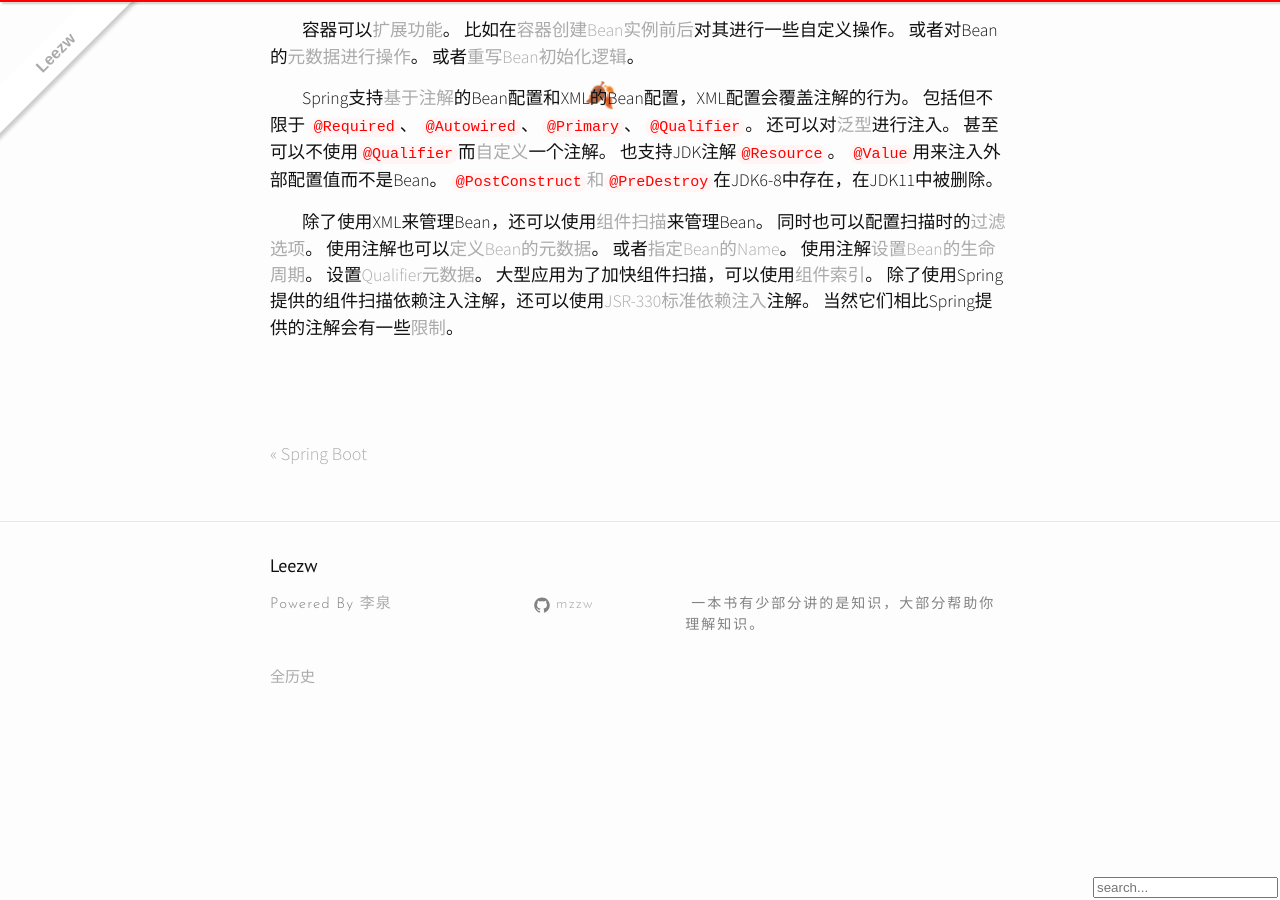
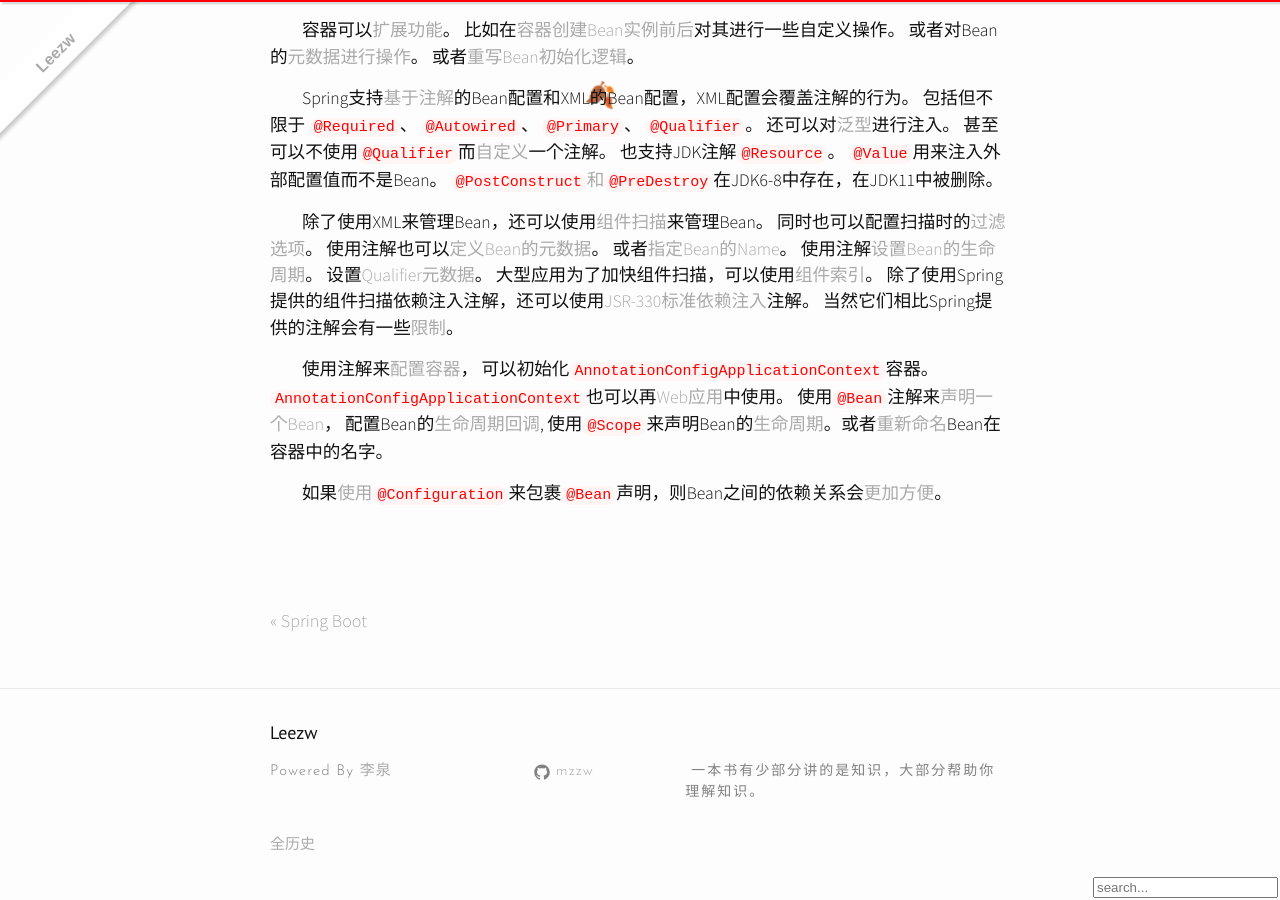
Before and after one commit to quantum-li/quantum-li.github.io, a Jekyll site: the page built from _article/2020-10-20-spring-framework.md, in a window 1280 px wide and 900 px high, scrolled down 1594 px. Built offline with Jekyll 4.4.1, drawn with Linux system fonts in a browser that asks for light colours; nearby versions of some CDN libraries; comment, search, counter and statistics services are not loaded; before the commit the page ends 2328 px from its top, so only the background shows below that.

Commit message:
2020-10-22 17:45:07

```diff
--- a/_article/2020-10-20-spring-framework.md
+++ b/_article/2020-10-20-spring-framework.md
@@ -85,3 +85,11 @@
 大型应用为了加快组件扫描，可以使用[组件索引](https://docs.spring.io/spring-framework/docs/5.2.9.RELEASE/spring-framework-reference/core.html#beans-scanning-index)。
 除了使用Spring提供的组件扫描依赖注入注解，还可以使用[JSR-330标准依赖注入](https://docs.spring.io/spring-framework/docs/5.2.9.RELEASE/spring-framework-reference/core.html#beans-standard-annotations)注解。
 当然它们相比Spring提供的注解会有一些[限制](https://docs.spring.io/spring-framework/docs/5.2.9.RELEASE/spring-framework-reference/core.html#beans-standard-annotations-limitations)。
+
+使用注解来[配置容器](https://docs.spring.io/spring-framework/docs/5.2.9.RELEASE/spring-framework-reference/core.html#beans-java)，
+可以初始化[`AnnotationConfigApplicationContext`](https://docs.spring.io/spring-framework/docs/5.2.9.RELEASE/spring-framework-reference/core.html#beans-java-instantiating-container)容器。`AnnotationConfigApplicationContext`也可以再[Web应用](https://docs.spring.io/spring-framework/docs/5.2.9.RELEASE/spring-framework-reference/core.html#beans-java-instantiating-container-web)中使用。
+使用`@Bean`注解来[声明一个Bean](https://docs.spring.io/spring-framework/docs/5.2.9.RELEASE/spring-framework-reference/core.html#beans-java-declaring-a-bean)，
+配置Bean的[生命周期回调](https://docs.spring.io/spring-framework/docs/5.2.9.RELEASE/spring-framework-reference/core.html#beans-java-lifecycle-callbacks),
+使用`@Scope`来声明Bean的[生命周期](https://docs.spring.io/spring-framework/docs/5.2.9.RELEASE/spring-framework-reference/core.html#beans-java-specifying-bean-scope)。或者[重新命名](https://docs.spring.io/spring-framework/docs/5.2.9.RELEASE/spring-framework-reference/core.html#beans-java-customizing-bean-naming)Bean在容器中的名字。
+
+如果[使用](https://docs.spring.io/spring-framework/docs/5.2.9.RELEASE/spring-framework-reference/core.html#beans-java-configuration-annotation)`@Configuration`来包裹`@Bean`声明，则Bean之间的依赖关系会[更加方便](https://docs.spring.io/spring-framework/docs/5.2.9.RELEASE/spring-framework-reference/core.html#beans-java-injecting-dependencies)。
```
